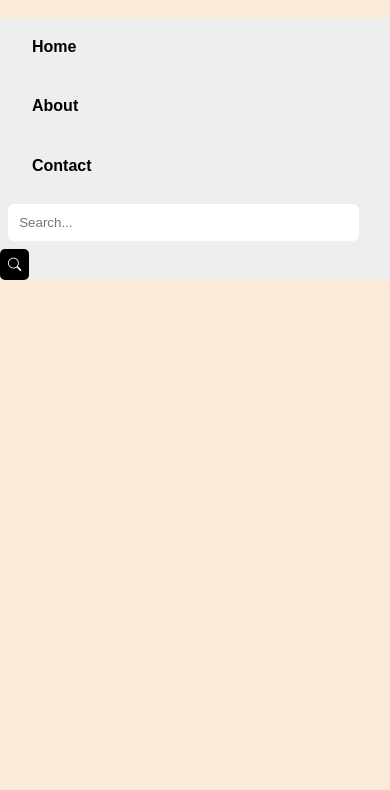
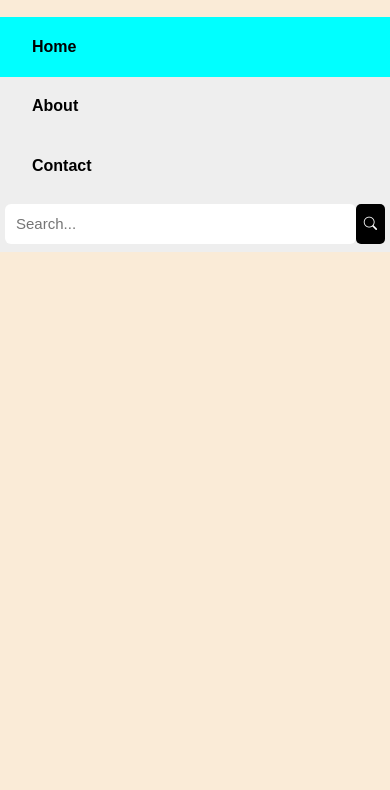
Before and after one commit to MmiF/Search-Bar, a plain HTML site: page index.html in a window 390 px wide. Shown: the part 52-842 px from the top of the page. Drawn offline with Linux system fonts and the light colour scheme.

Commit message:
it is Done for now!

```diff
--- a/index.html
+++ b/index.html
@@ -12,18 +12,18 @@
 
     <nav class="container">
       <ul class="list-container">
-        <li><a href="#">Home</a></li>
+        <li><a class="active" href="#">Home</a></li>
         <li><a href="#">About</a></li>
         <li><a href="#">Contact</a></li>
       </ul>
-      <div>
+      <div class="search-container">
         <input
           type="search"
           name="search"
           id="search"
           placeholder="Search..."
         />
-        <button type="submit"><i class="bi bi-search"></i></button>
+        <button class="search-btn" type="submit"><i class="bi bi-search"></i></button>
       </div>
     </nav>
   </body>
--- a/styles/style.css
+++ b/styles/style.css
@@ -1,3 +1,9 @@
+/********************************
+
+============= Global ===========
+
+********************************/
+
 * {
   padding: 0;
   margin: 0;
@@ -6,6 +12,11 @@
 body {
   background-color: antiquewhite;
   font-family: sans-serif;
+  min-width: 100vw;
+  overflow: hidden;
+}
+h1 {
+  text-align: center;
 }
 ul {
   list-style-type: none;
@@ -14,6 +25,13 @@ a {
   text-decoration: none;
   display: inline-block;
 }
+
+/********************************
+
+============ Container ==========
+
+********************************/
+
 .container {
   max-width: 1111px;
   text-transform: capitalize;
@@ -23,12 +41,6 @@ a {
   margin: 2rem auto;
   background-color: #eee;
 }
-
-.container ul {
-  display: flex;
-}
-
-
 .container a {
   color: black;
   padding: 1.3rem 2rem;
@@ -39,23 +51,55 @@ a {
   color: white;
 }
 
-.container div {
+/********************************
+
+========= list-container ========
+
+********************************/
+
+.list-container {
+  display: flex;
+}
+.list-container .active {
+  background-color: aqua;
+}
+/********************************
+
+======= search-container =======
+
+********************************/
+
+.search-container {
   margin-left: auto;
-  padding-right: 0.5rem;
+  padding: 0 1.5rem;
 }
-.container input {
+.search-container input {
   outline: none;
   border: none;
   padding: 0.7rem;
   border-radius: 6px;
 }
-.container button {
+
+/********************************
+
+=========== search-btn =========
+
+********************************/
+
+.search-btn {
   outline: none;
   border: none;
   padding: 0.5rem;
   cursor: pointer;
   background-color: black;
   border-radius: 5px;
+  transition: background-color 0.2s;
+}
+.search-btn:hover {
+  background-color: #4b4b4b;
+}
+.search-btn:active {
+  background-color: #aaa;
 }
 .bi-search {
   color: #fff;
@@ -66,37 +110,46 @@ a {
     max-width: 1111px;
     text-transform: capitalize;
     font-weight: bold;
-    /* border: 1px solid black; */
     display: flex;
     flex-direction: column;
   }
-  .container ul {
-    flex-direction: column;
-    width: 100%;
-  }
-  .container a {
+  .list-container a {
     color: black;
     width: 100%;
     transition: all 0.3s;
   }
-  .container a:hover {
+  .list-container a:hover {
     background-color: black;
     color: white;
   }
-  .container input {
-    margin: 0.5rem;
+  .list-container {
+    flex-direction: column;
+    width: 100%;
+  }
+  .search-container {
+    display: flex;
+    align-items: center;
+    justify-content: space-between;
+    margin: 0;
+  }
+  .search-container input {
+    margin: 0.5rem 0rem;
     outline: none;
     border: none;
-    width: 90vw;
+    min-width: 60vw;
+    min-width: 90vw;
+    height: 2.5rem;
+    font-size: 15px;
     padding: 0.7rem;
     border-radius: 6px;
   }
-  .container input:focus {
+  .search-container input:focus {
     border: 1px solid gray;
   }
-  .container button {
+  .search-btn {
     outline: none;
     border: none;
+    height: 2.5rem;
     padding: 0.5rem;
     cursor: pointer;
     background-color: black;
```
